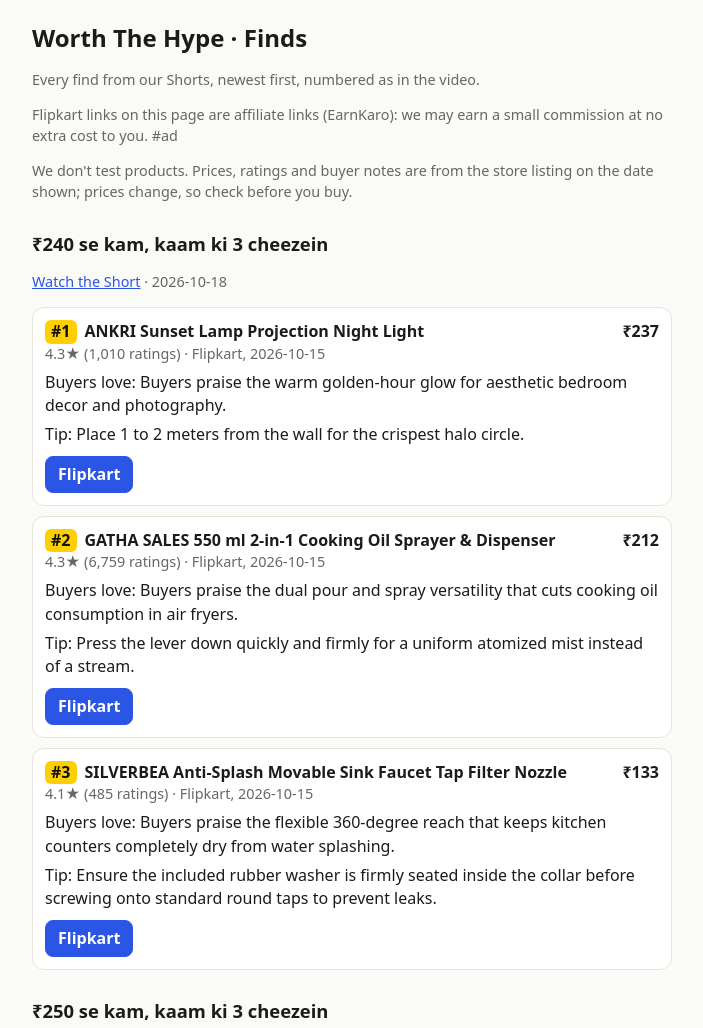
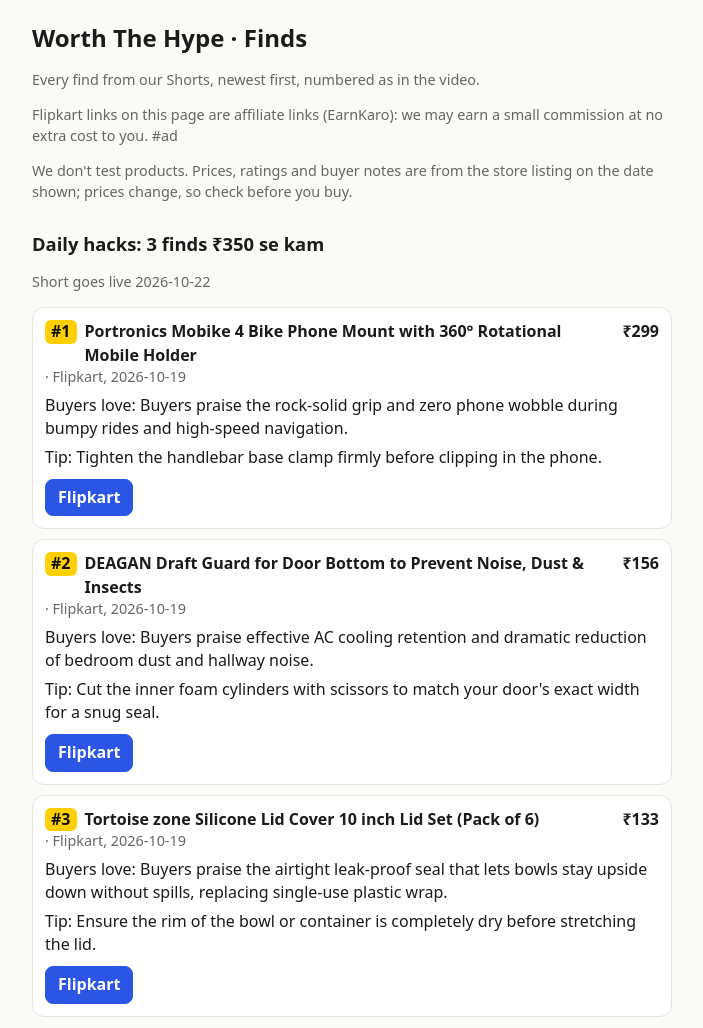
Before and after one commit to Denzil10/worth-the-hype, a plain HTML site: page index.html in a window 1280 px wide. Shown: the top 1028 px of the page, without its empty margins (288-991 px from the left). Drawn offline with Linux system fonts and the light colour scheme.

Commit message:
Finds page 2026-10-22T06:54Z

```diff
--- a/index.html
+++ b/index.html
@@ -32,6 +32,30 @@
   <p class="lead">Every find from our Shorts, newest first, numbered as in the video.</p>
   <p class="fine">Flipkart links on this page are affiliate links (EarnKaro): we may earn a small commission at no extra cost to you. #ad</p>
   <p class="fine">We don&#x27;t test products. Prices, ratings and buyer notes are from the store listing on the date shown; prices change, so check before you buy.</p>
+    <section id="ASHA-20261017-001">
+      <h2>Daily hacks: 3 finds ₹350 se kam</h2>
+      <p class="video">Short goes live 2026-10-22</p>
+      <ol>
+      <li>
+        <div class="row"><span class="n">#1</span><span class="name">Portronics Mobike 4 Bike Phone Mount with 360° Rotational Mobile Holder</span><span class="price">₹299</span></div>
+        <div class="meta"> · Flipkart, 2026-10-19</div>
+        <div class="catch">Buyers love: Buyers praise the rock-solid grip and zero phone wobble during bumpy rides and high-speed navigation.</div><div class="catch">Tip: Tighten the handlebar base clamp firmly before clipping in the phone.</div>
+        <div class="links"><a class="buy" href="https://fktr.in/hW42D5q" rel="sponsored nofollow">Flipkart</a></div>
+      </li>
+      <li>
+        <div class="row"><span class="n">#2</span><span class="name">DEAGAN Draft Guard for Door Bottom to Prevent Noise, Dust &amp; Insects</span><span class="price">₹156</span></div>
+        <div class="meta"> · Flipkart, 2026-10-19</div>
+        <div class="catch">Buyers love: Buyers praise effective AC cooling retention and dramatic reduction of bedroom dust and hallway noise.</div><div class="catch">Tip: Cut the inner foam cylinders with scissors to match your door&#x27;s exact width for a snug seal.</div>
+        <div class="links"><a class="buy" href="https://fktr.in/AF2dmBy" rel="sponsored nofollow">Flipkart</a></div>
+      </li>
+      <li>
+        <div class="row"><span class="n">#3</span><span class="name">Tortoise zone Silicone Lid Cover 10 inch Lid Set (Pack of 6)</span><span class="price">₹133</span></div>
+        <div class="meta"> · Flipkart, 2026-10-19</div>
+        <div class="catch">Buyers love: Buyers praise the airtight leak-proof seal that lets bowls stay upside down without spills, replacing single-use plastic wrap.</div><div class="catch">Tip: Ensure the rim of the bowl or container is completely dry before stretching the lid.</div>
+        <div class="links"><a class="buy" href="https://fktr.in/24cOK2h" rel="sponsored nofollow">Flipkart</a></div>
+      </li>
+      </ol>
+    </section>
     <section id="ASHA-20261016-001">
       <h2>₹240 se kam, kaam ki 3 cheezein</h2>
       <p class="video"><a href="https://www.youtube.com/shorts/T8QhYB2T2OE">Watch the Short</a> · 2026-10-18</p>
@@ -224,7 +248,7 @@
       </li>
       </ol>
     </section>
-  <p class="fine">Updated 2026-10-19.</p>
+  <p class="fine">Updated 2026-10-22.</p>
 </main>
 </body>
 </html>
```
